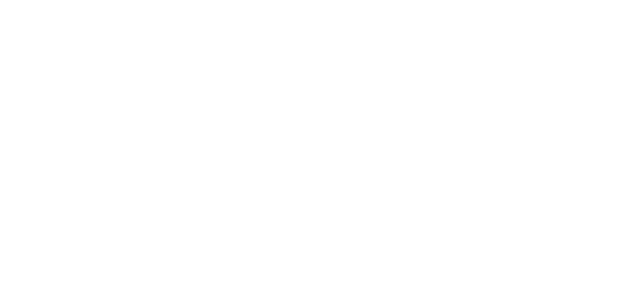
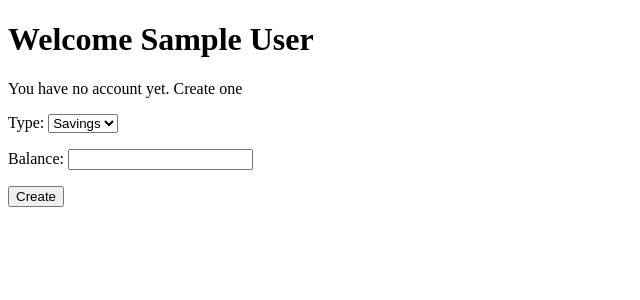
Before and after one commit to Illucious/Banking-System, a Django app: page /dashboard/ in a window 1280 px wide. Before the commit the part shown is empty. Shown: the top 300 px of the page, without its empty margins (0-640 px from the left). Run offline with Django 4.2, Linux system fonts and the light colour scheme; the visitor is signed in with stand-in values (Sample User, id 1).

Commit message:
made basic dashboard

```diff
--- a/bank/forms.py
+++ b/bank/forms.py
@@ -29,3 +29,17 @@
 
     class Meta:
         fields = ("email", "password")
+
+
+class AccountForm(forms.Form):
+    choices = (
+        ('Savings', 'Savings'),
+        ('Current', 'Current'),
+        ('Loan', 'Loan'),
+    )
+
+    type = forms.ChoiceField(choices=choices)
+    balance = forms.FloatField(label="Balance")
+
+    class Meta:
+        fields = ("type", "balance")
--- a/bank/models.py
+++ b/bank/models.py
@@ -2,6 +2,20 @@
 from django.contrib.auth.models import AbstractUser
 
 # Create your models here.
+
+class Account(models.Model):
+    choices = (
+        ('Savings', 'Savings'),
+        ('Current', 'Current'),
+        ('Loan', 'Loan'),
+    )
+
+    id = models.AutoField(primary_key=True)
+    type = models.CharField(max_length=20, choices=choices)
+    interest = models.FloatField(null=False)#, default=0.0)
+    balance = models.FloatField(null=False, blank=False)
+    created_at = models.DateTimeField(auto_now_add=True)
+    updated_at = models.DateTimeField(auto_now=True)
 
 
 class User(AbstractUser):
@@ -12,22 +26,7 @@
     phone = models.CharField(max_length=10, null=False, blank=False)
     address = models.CharField(max_length=100, null=False, blank=False)
     password = models.CharField(max_length=20, null=False, blank=False)
+    account = models.ForeignKey(Account, on_delete=models.CASCADE, null=True)
 
     def __str__(self):
         return self.username
-
-
-class Account(models.Model):
-    choices = (
-        ('Savings', 'Savings'),
-        ('Current', 'Current'),
-        ('Loan', 'Loan'),
-    )
-
-    id = models.AutoField(primary_key=True)
-    user = models.ForeignKey(User, on_delete=models.CASCADE)
-    type = models.CharField(max_length=20, choices=choices)
-    interest = models.FloatField(null=False, blank=False, default=3)
-    balance = models.FloatField(null=False, blank=False)
-    created_at = models.DateTimeField(auto_now_add=True)
-    updated_at = models.DateTimeField(auto_now=True)
--- a/bank/templates/bank/dashboard.html
+++ b/bank/templates/bank/dashboard.html
@@ -3,3 +3,14 @@
 {% block title %}
 Dashboard
 {% endblock title %}
+
+{% block body %}
+<h1>Welcome {{ name }} </h1>
+
+<p> You have no account yet. Create one </p>
+<form method="post" action="{% url 'dashboard' %}">
+    {% csrf_token %}
+    {{ form.as_p }}
+    <button type="submit">Create</button>
+  </form>
+{% endblock body %}
--- a/bank/views.py
+++ b/bank/views.py
@@ -1,8 +1,9 @@
 from django.contrib.auth import authenticate, get_user_model, login, logout
 from django.contrib.auth.decorators import login_required
 from django.shortcuts import redirect, render
+from .models import Account
 
-from .forms import LoginForm, SignUpForm
+from .forms import LoginForm, SignUpForm, AccountForm
 
 
 # Create your views here.
@@ -46,4 +47,26 @@
 
 @login_required
 def dashboard(request):
-    return render(request, "bank/dashboard.html")
+    current_user = request.user
+    user_name = current_user.name
+    user_email = current_user.username
+    user_phone = current_user.phone
+    user_address = current_user.address
+    user_account = current_user.account
+
+    if request.method == "POST":
+        form = AccountForm(request.POST)
+        if form.is_valid():
+            type = form.cleaned_data["type"]
+            balance = form.cleaned_data["balance"]
+            account = Account.objects.create(type=type, balance=balance)
+            account.save()
+            return redirect("dashboard")
+    else:
+        form = AccountForm()
+
+    return render(request, "bank/dashboard.html", {
+                                                    "form": form, "name": user_name,
+                                                    "email": user_email, "phone": user_phone,
+                                                    "address": user_address, "account": user_account
+                                                })
```
Also changed, not shown: README.md, bank/migrations/0002_alter_account_interest.py (added), bank/migrations/0003_remove_account_user_user_account.py (added).
